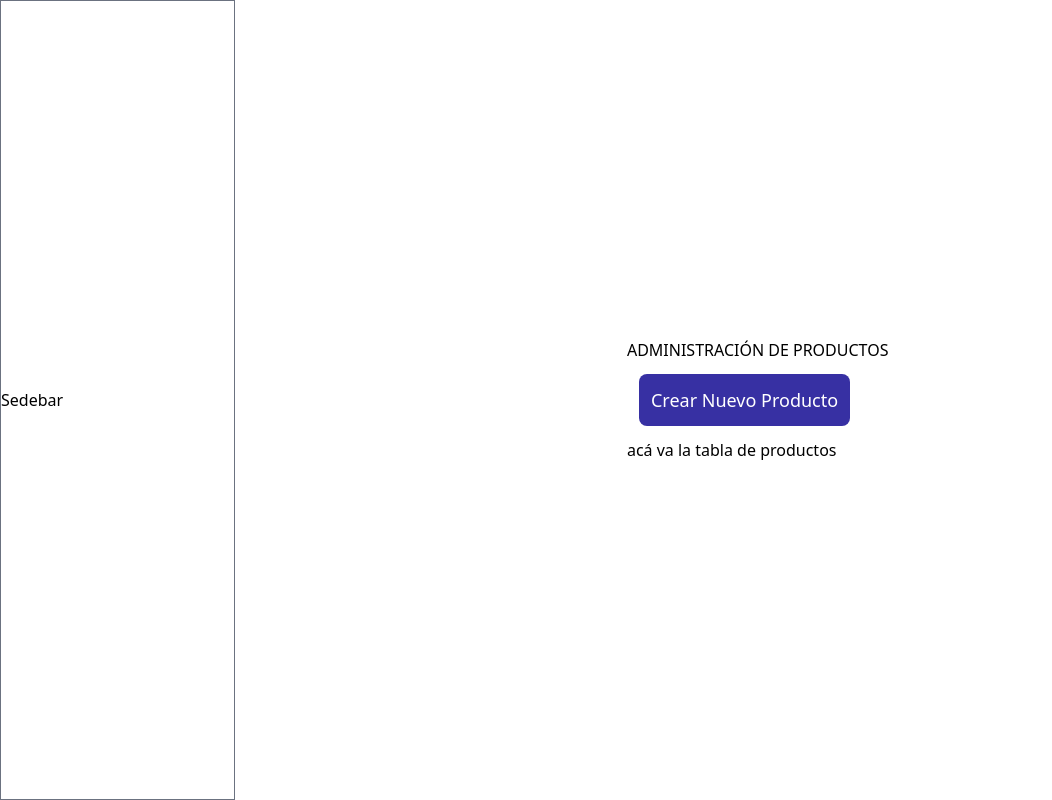
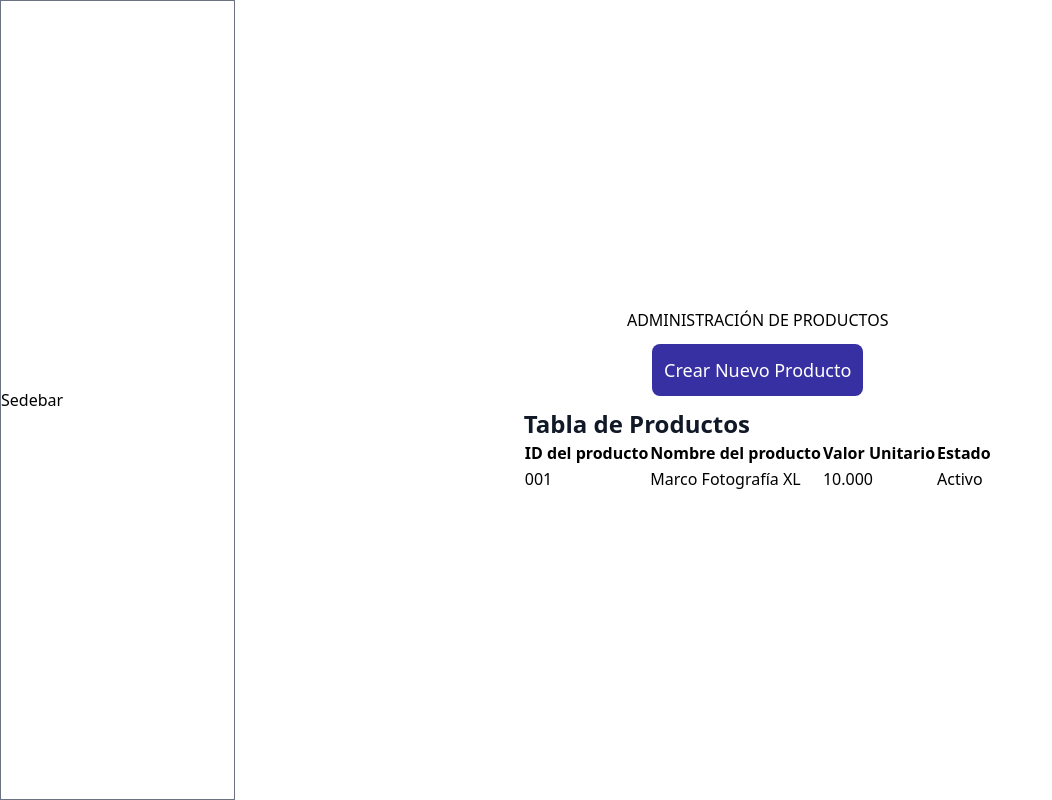
Before and after one commit to OscarHub90/Concesionario2021, a React (Create React App) app: page /admin/vehiculos in a window 1280 px wide. Shown: the whole page, without its empty margins (0-1052 px from the left). Built offline with nearby package versions, Linux system fonts and the light colour scheme.

Commit message:
Se inicia con la creación de la tabla de productos

```diff
--- a/src/pages/admin/Vehiculos.jsx
+++ b/src/pages/admin/Vehiculos.jsx
@@ -12,7 +12,7 @@ const Vehiculos = () => {
     }
     },[mostrarTabla]);
     return (
-        <div>
+        <div className=" items-center h-full m-20 p-20 justify-center flex flex-col">
             <h2>ADMINISTRACIÓN DE PRODUCTOS</h2>
             <button className="rounded-lg  bg-indigo-800 hover:bg-green-600 p-3 m-3 text-lg text-white"
             onClick = {() => {setmostrarTabla(!mostrarTabla)}} > {nombreBoton} </button>
@@ -25,7 +25,29 @@ const Vehiculos = () => {
 }
 
 const TablaProdructos = () => {
-    return <div>acá va la tabla de productos</div>
+    return (
+    <div>
+    <h2 className="text-gray-900 font-bold text-2xl">Tabla de Productos</h2>
+        <table >
+            <thead>
+                <tr>
+                    <th>ID del producto</th>
+                    <th>Nombre del producto</th>
+                    <th>Valor Unitario</th>
+                    <th>Estado</th>
+                </tr>
+            </thead>
+            <tbody>
+                <tr>
+                    <td>001</td>
+                    <td>Marco Fotografía XL</td>
+                    <td>10.000</td>
+                    <td>Activo</td>
+                </tr>
+            </tbody>
+        </table>
+    </div>
+    )
 };
 
 const FormularioCreaciónProductos = () => {
```
